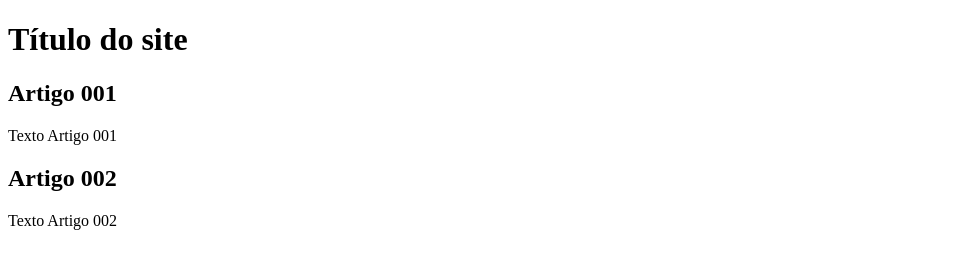
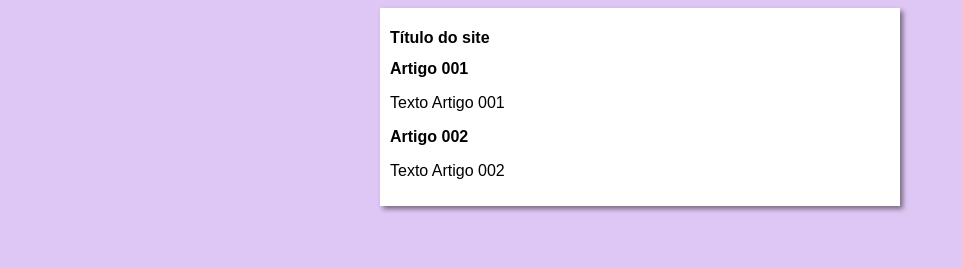
Before and after one commit to JoaoVFB/projeto-teste_versionando, a plain HTML site: page index.html in a window 1280 px wide. Shown: the whole page, without its empty margins (0-961 px from the left). Drawn offline with Linux system fonts and the light colour scheme.

Commit message:
Iniciei o design

```diff
--- /dev/null
+++ b/estilos/style.css
@@ -0,0 +1,16 @@
+*{
+    font-family:  Arial, Helvetica, sans-serif;
+    font-size: 16px;
+}
+
+body{
+    background-color: rgba(203, 163, 240, 0.603);
+}
+
+main{
+    background-color: white;
+    width: 500px;
+    margin: auto;
+    padding: 10px;
+    box-shadow: 3px 3px 5px rgba(0, 0, 0, 0.473);
+}
--- a/index.html
+++ b/index.html
@@ -3,6 +3,7 @@
 <head>
     <meta charset="UTF-8">
     <meta name="viewport" content="width=device-width, initial-scale=1.0">
+    <link rel="stylesheet" href="estilos/style.css">
     <title>Título do site</title>
 </head>
 <body>
```
